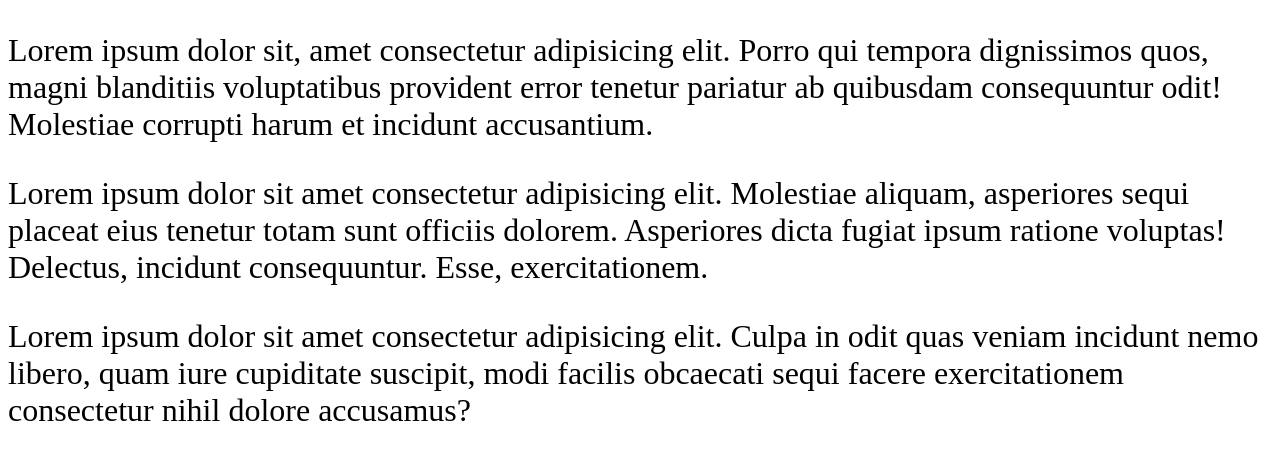
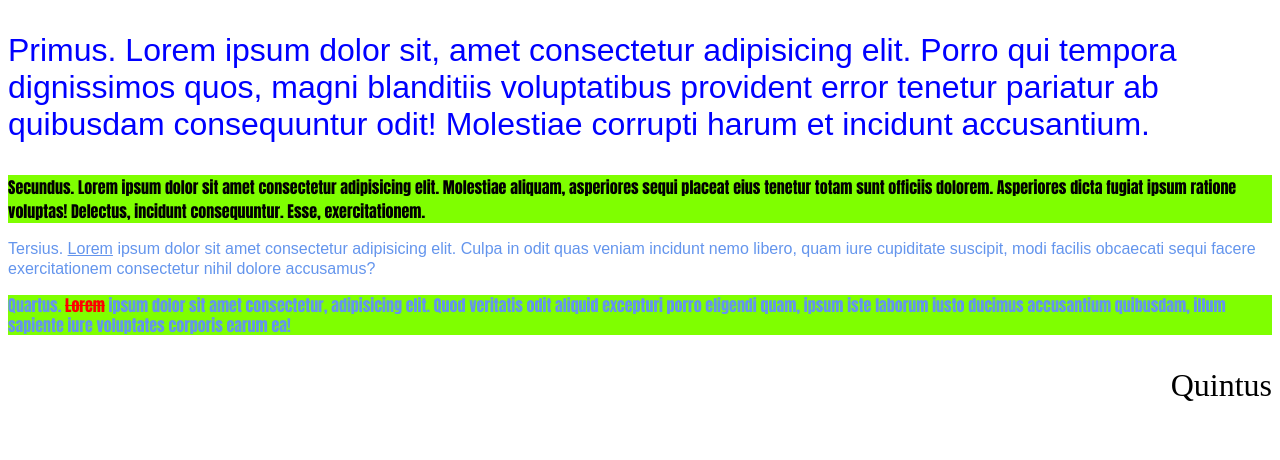
Before and after one commit to gitmegrub/cssexercise, a plain HTML site: page index.html in a window 1280 px wide. Drawn offline with Linux system fonts and the light colour scheme.

Commit message:
end of class

```diff
--- a/index.html
+++ b/index.html
@@ -8,13 +8,19 @@
 </head>
 <body>
     <p>
-        Lorem ipsum dolor sit, amet consectetur adipisicing elit. Porro qui tempora dignissimos quos, magni blanditiis voluptatibus provident error tenetur pariatur ab quibusdam consequuntur odit! Molestiae corrupti harum et incidunt accusantium.
+        Primus. Lorem ipsum dolor sit, amet consectetur adipisicing elit. Porro qui tempora dignissimos quos, magni blanditiis voluptatibus provident error tenetur pariatur ab quibusdam consequuntur odit! Molestiae corrupti harum et incidunt accusantium.
+    </p>
+    <p class="evenpar">
+        Secundus. Lorem ipsum dolor sit amet consectetur adipisicing elit. Molestiae aliquam, asperiores sequi placeat eius tenetur totam sunt officiis dolorem. Asperiores dicta fugiat ipsum ratione voluptas! Delectus, incidunt consequuntur. Esse, exercitationem.
+    </p>
+    <p class="vs">
+        Tersius. <span class="u">Lorem</span> ipsum dolor sit amet consectetur adipisicing elit. Culpa in odit quas veniam incidunt nemo libero, quam iure cupiditate suscipit, modi facilis obcaecati sequi facere exercitationem consectetur nihil dolore accusamus?
+    </p>
+    <p class="evenpar vs">
+        Quartus. <span class="so">Lorem</span> ipsum dolor sit amet consectetur, adipisicing elit. Quod veritatis odit aliquid excepturi porro eligendi quam, ipsum iste laborum iusto ducimus accusantium quibusdam, illum sapiente iure voluptates corporis earum ea!
     </p>
     <p>
-        Lorem ipsum dolor sit amet consectetur adipisicing elit. Molestiae aliquam, asperiores sequi placeat eius tenetur totam sunt officiis dolorem. Asperiores dicta fugiat ipsum ratione voluptas! Delectus, incidunt consequuntur. Esse, exercitationem.
-    </p>
-    <p>
-        Lorem ipsum dolor sit amet consectetur adipisicing elit. Culpa in odit quas veniam incidunt nemo libero, quam iure cupiditate suscipit, modi facilis obcaecati sequi facere exercitationem consectetur nihil dolore accusamus?
+        Quintus
     </p>
 </body>
 </html>
--- a/styles/style.css
+++ b/styles/style.css
@@ -1,11 +1,34 @@
 p {
-            font-size: 2em;
+    font-family: Arial, Helvetica, sans-serif;
 }
 
 p:first-child {
-    color: "#0000CC";
+    font-size: 2em;
+    color: blue;
 }
 
-p:last-child{
-    color: "#CC0000";
+p:last-child {
+    text-align: right;
+    font-size: 2em;
+    font-family: 'Times New Roman', Times, serif;
 }
+
+p.evenpar {
+    background-color: chartreuse;
+    font-family:Impact, Haettenschweiler, 'Arial Narrow Bold', sans-serif;
+}
+
+p.vs {
+    line-height: 20px;
+    color: cornflowerblue;
+}
+
+
+span.so {
+    text-decoration: line-through;
+    color:rgb(256,00,00)
+}
+
+span.u {
+    text-decoration: underline;
+}
```
